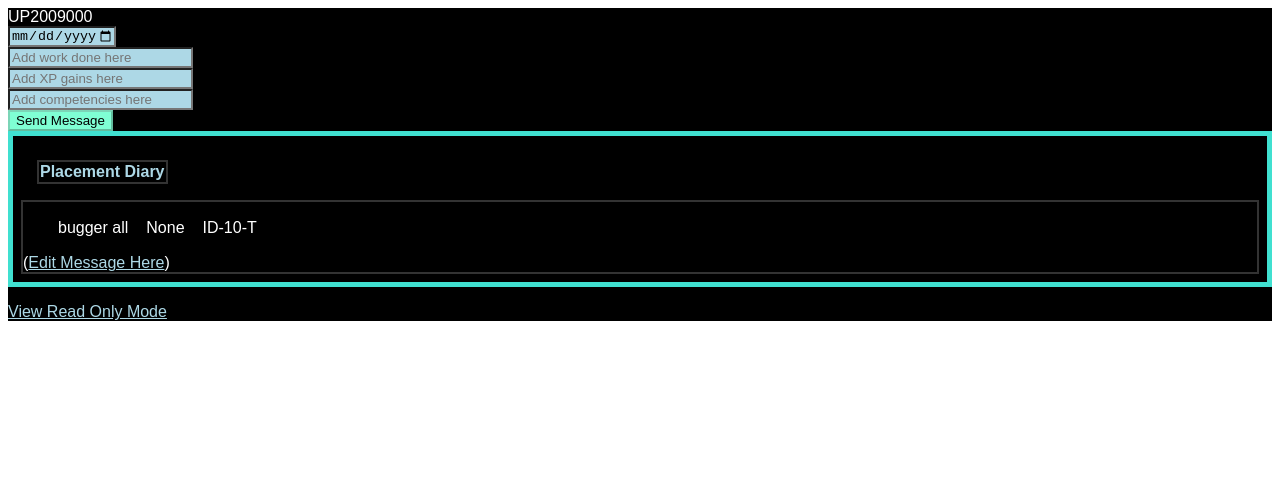
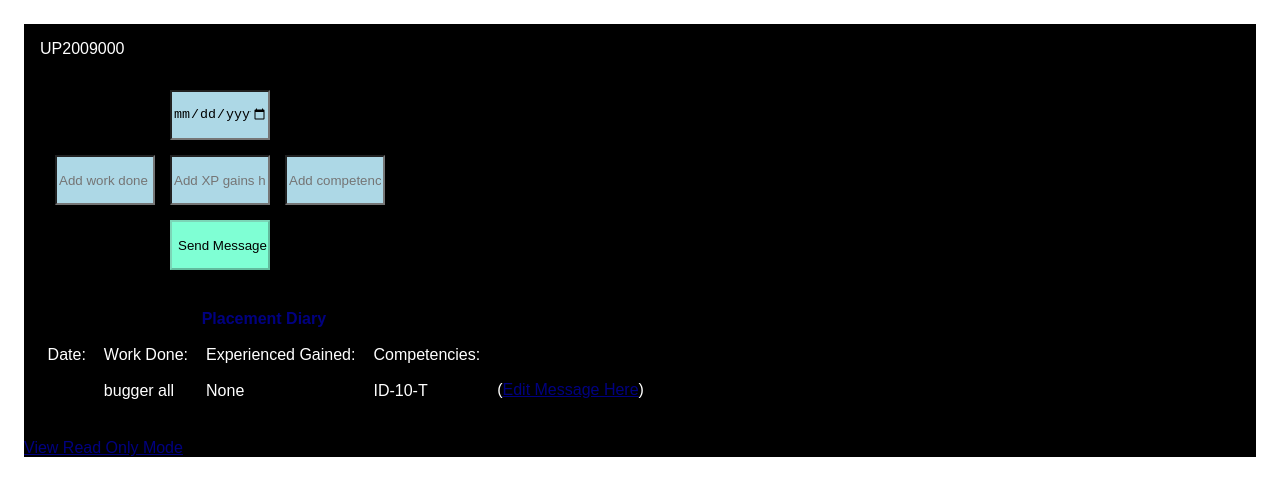
Before and after one commit to AlexanderEJDC/WebProgCoursework, a website: page Main/clientside/index.html in a window 1280 px wide. Drawn offline with Linux system fonts and the light colour scheme; no server answers.

Commit message:
Added CSS

```diff
--- a/Main/clientside/index.html
+++ b/Main/clientside/index.html
@@ -9,11 +9,13 @@
 
 <main>
 
+<section id = inputSection>
 <input  type="date" class = "payloadInput" id = "dateInput" name = "date" min = "2023-01-01" max = "2040-12-12">
 <input type="text" class = "payloadInput" id = "workInput" name = "work" placeholder = "Add work done here">
 <input type="text" class = "payloadInput" id = "xpInput" name = "xp" placeholder = "Add XP gains here">
 <input type="text" class = "payloadInput" id = "compInput" name = "competencies" placeholder = "Add competencies here">
 <input type="submit" id = "submissionBtn" value = "Send Message" disabled>
+</section>
 
 <section id = tableSection>
 
@@ -23,6 +25,12 @@
             <th colspan = "4" class = "tableHeader"> Placement Diary </th>
         </tr>
     </thead>
+    <tr>
+        <td> Date: </td>
+        <td> Work Done: </td>
+        <td> Experienced Gained: </td>
+        <td> Competencies: </td>
+    </tr>
 </table>
 
 </section>
--- a/Main/clientside/stylesheet.css
+++ b/Main/clientside/stylesheet.css
@@ -1,11 +1,11 @@
 :root {
     font-family: Arial;
-    --pad: 1rem;
+    padding: 1em;
 
 }
 
 header {
-    width: 50vw;
+    padding: 1em;
 }
 
 * {
@@ -13,12 +13,52 @@ header {
     color: white;
 }
 
+#inputSection {
+    padding: 1em;
+    display: inline-grid;
+    grid-template-columns: [Spacer1] 15px [Col1] 100px [Spacer2] 15px [Col2] 100px [Spacer3] 15px [Col3] 100px [Spacer4] 15px;
+    grid-template-rows: [Row1] 50px [RSpacer1] 15px [Row2] 50px [RSpacer1] 15px [Row3] 50px;
+}
+
+#dateInput {
+    grid-column-start: 4;
+    grid-column-end: 4;
+    grid-row-start: Row1;
+    grid-row-end: Row1;
+}
+
+#workInput {
+    grid-column-start: 2;
+    grid-column-end: 2;
+    grid-row-start: Row2;
+    grid-row-end: Row2;
+}
+
+#xpInput {
+    grid-column-start: 4;
+    grid-column-end: 4;
+    grid-row-start: Row2;
+    grid-row-end: Row2;
+}
+
+#compInput {
+    grid-column-start: 6;
+    grid-column-end: 6;
+    grid-row-start: Row2;
+    grid-row-end: Row2;
+}
+
+#submissionBtn {
+    grid-column-start: 4;
+    grid-column-end: 4;
+    grid-row-start: Row3;
+    grid-row-end: Row3;
+}
+
 .payloadInput {
     color: lightblue;
     background-color: lightblue;
     color: black;
-    display: grid;
-    grid-template-columns: 1fr auto;
 }
 
 .input {
@@ -30,17 +70,11 @@ header {
     border: 5px solid turquoise;
     border-spacing: 1rem;
     width: auto;
-    padding: 0.5rem;
-    display: grid;
+    padding: 0.1rem;
 }
 
 .tableHeader {
-    border: 2px solid #333;
     color: lightblue;
-}
-
-.dataRow {
-    border: 2px solid #333;
 }
 
 a {
@@ -58,11 +92,16 @@ a {
 }
 
 @media print {
+    html, body {
+        width: 210mm;
+        height: 297mm;
+    }
+    #inputSection { visibility: collapse; }
+    footer { visibility: collapse; }
+
     * {
         background: white;
         color: black;
-
-
     }
 }
 
@@ -71,4 +110,18 @@ a {
         background-color: white;
         color: black;
     }
+    #placementTable {
+        border: 5px solid black;
+        border-spacing: 1rem;
+        width: auto;
+        padding: 0.1rem;
+    }
+
+    .tableHeader {
+        color: navy;
+    }
+
+    a {
+        color: navy;
+    }
 }
--- a/plan.txt
+++ /dev/null
@@ -1 +0,0 @@
-ADD PAGES - ONE FOR EACH MONTH
```
Also changed, not shown: README.md, 2 other files.
